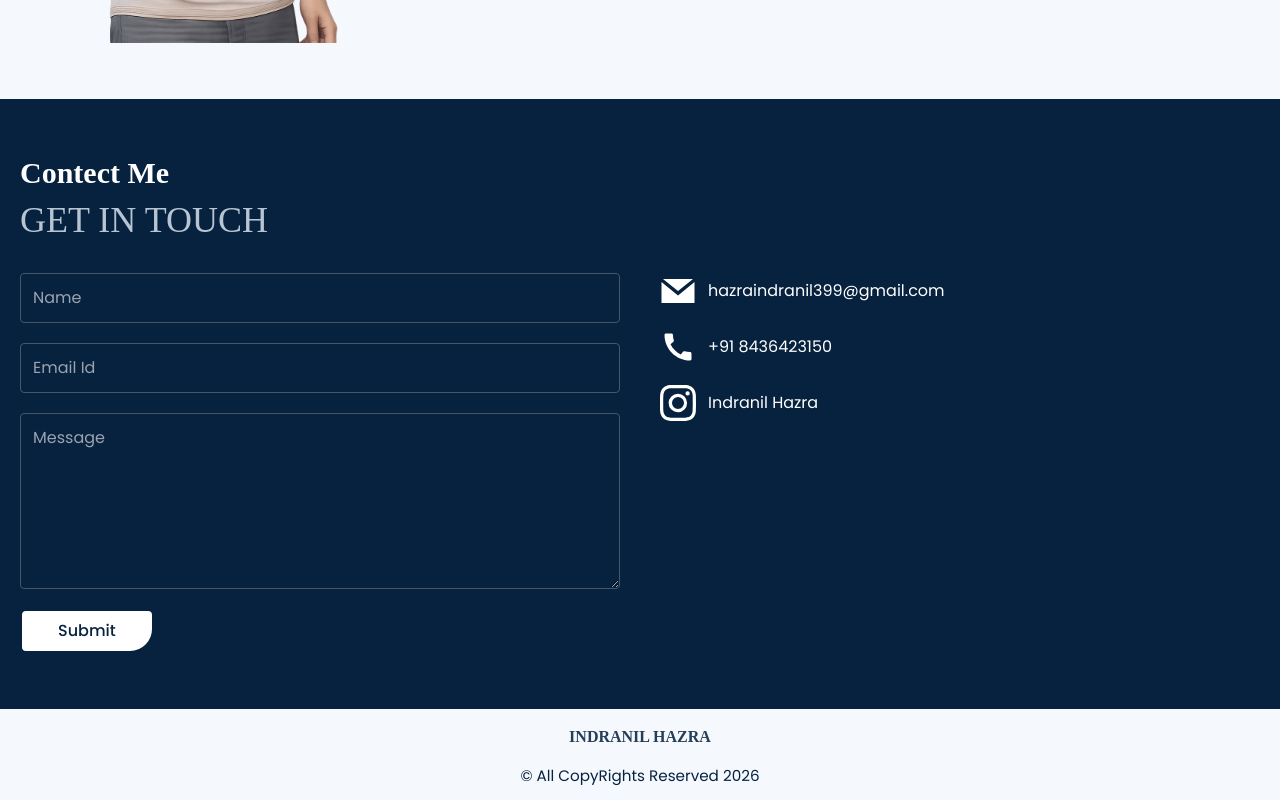
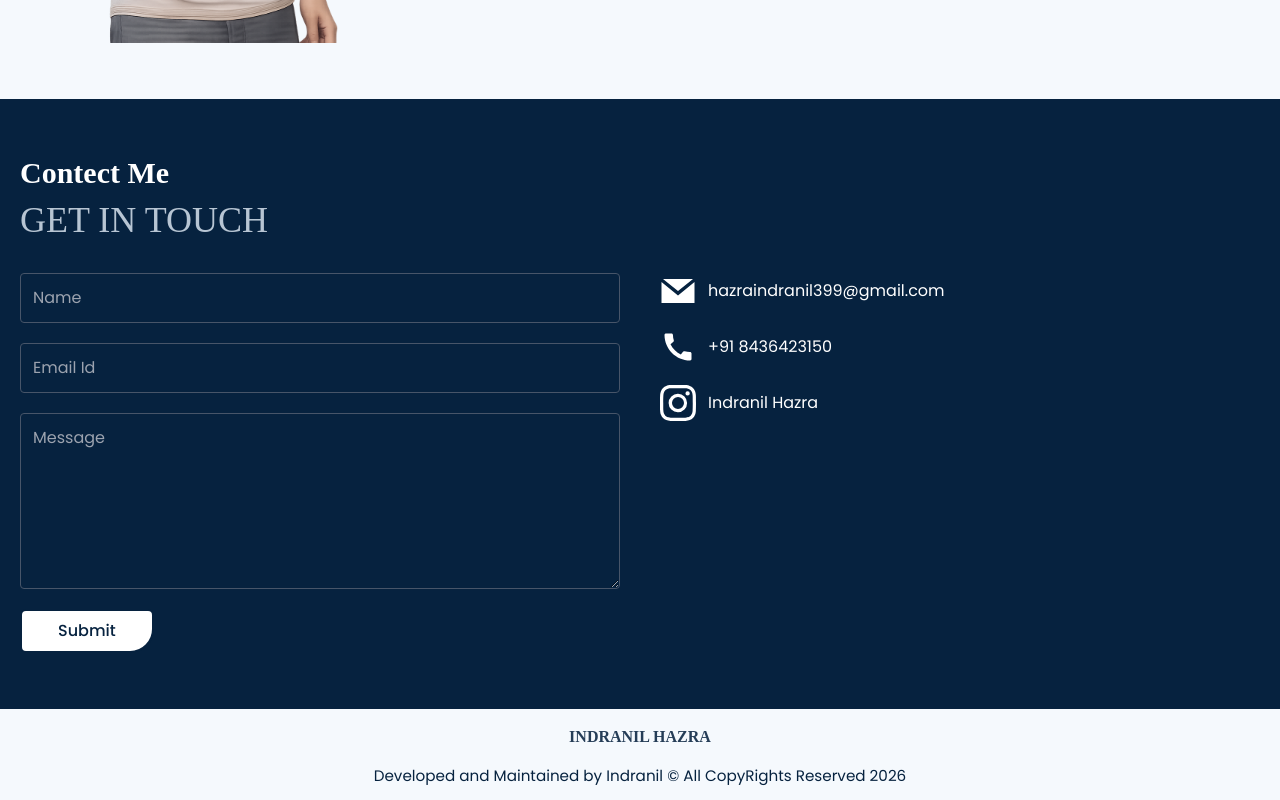
Before and after one commit to Indranil-96/my_portfolio, a React (Vite) app: page / in a window 1280 px wide. Shown: the part 4405-5205 px from the top of the page. Built offline with nearby package versions, Linux system fonts and the light colour scheme; no server answers; a web font is replaced by a local one.

Commit message:
firebase configured

```diff
--- a/src/App.jsx
+++ b/src/App.jsx
@@ -28,9 +28,11 @@ const App = () => {
       <Projects />
       <Hireme />
       <Contact />
-      <footer className="p-3 text-center">
+      <footer className="p-3 gap-4 text-center">
         <h6 className="mb-3">INDRANIL HAZRA</h6>
-        <p>© All CopyRights Reserved 2026</p>
+        <p>
+          Developed and Maintained by Indranil © All CopyRights Reserved 2026
+        </p>
       </footer>
     </div>
   );
--- a/src/Layouts/Navbar.jsx
+++ b/src/Layouts/Navbar.jsx
@@ -23,6 +23,7 @@ const Navbar = () => {
       >
         {nav.map((item, i) => (
           <a
+            key={i}
             href={item.link}
             onClick={() => setActive(i)}
             className={`text-xl p-2.5 rounded-full sm:cursor-pointer
--- a/src/components/Contact.jsx
+++ b/src/components/Contact.jsx
@@ -2,14 +2,35 @@ import { createElement, useRef } from "react";
 import { content } from "../Content";
 import emailjs from "@emailjs/browser";
 import toast, { Toaster } from "react-hot-toast";
+import { collection, addDoc } from "firebase/firestore";
+import db from "../config/firebase.config.js";
 
 const Contact = () => {
   const { Contact } = content;
   const form = useRef();
 
   // Sending Email
-  const sendEmail = (e) => {
+  const sendEmail = async (e) => {
+    // restricting default behaviour....
     e.preventDefault();
+
+    // getting data from formData() web api...
+    const formData = new FormData(e.target);
+
+    // making object with formData()......
+    const ufData = {
+      name: formData.get("from_name"),
+      email: formData.get("user_email"),
+      message: formData.get("message"),
+    };
+
+    // adding data to firebase.....
+    try {
+      await addDoc(collection(db, "formData"), ufData);
+      console.log(" Data has been added successfully to firestore database");
+    } catch (err) {
+      console.error("An error occured while adding data to firebase", err);
+    }
 
     emailjs
       .send(
@@ -64,7 +85,6 @@ const Contact = () => {
             <input
               type="email"
               name="user_email"
-              pattern="[A-Za-z0-9._%+-]+@[A-Za-z0-9.-]+\.[A-Za-z]{1,63}$"
               placeholder="Email Id"
               required
               className="border border-slate-600 p-3 rounded"
--- a/src/config/firebase.config.js
+++ b/src/config/firebase.config.js
@@ -1,6 +1,7 @@
 // Import the functions you need from the SDKs you need
 import { initializeApp } from "firebase/app";
 import { getAnalytics } from "firebase/analytics";
+import { getFirestore } from "firebase/firestore";
 // TODO: Add SDKs for Firebase products that you want to use
 // https://firebase.google.com/docs/web/setup#available-libraries
 
```
